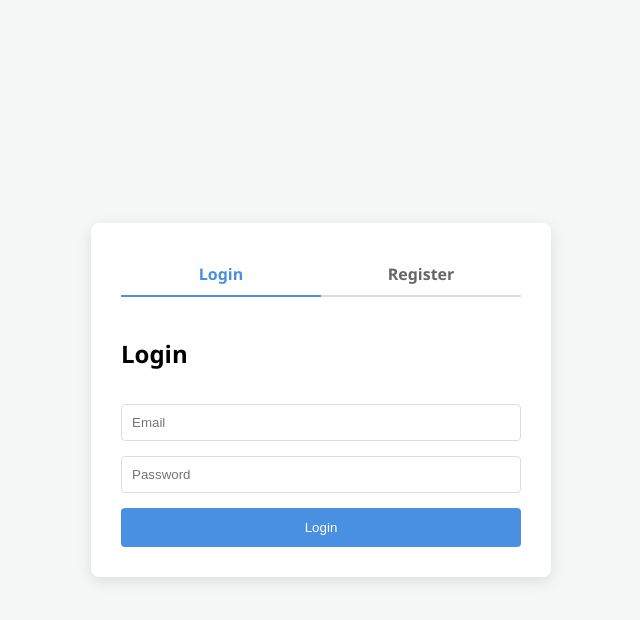
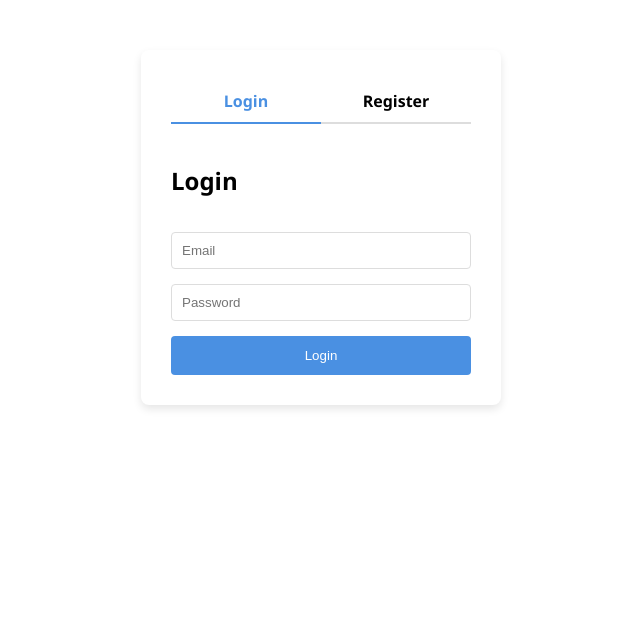
Before and after one commit to saurabhrajbhar100-rgb/Employee-Management-System, a website: page frontend/index.html in a window 1280 px wide. Shown: the whole page, without its empty margins (319-959 px from the left). Drawn offline with Linux system fonts and the light colour scheme.

Commit message:
update login redirect

```diff
--- a/frontend/index.html
+++ b/frontend/index.html
@@ -5,10 +5,10 @@
     <meta name="viewport" content="width=device-width, initial-scale=1.0">
     <title>Login & Register</title>
     <style>
-    body { font-family: 'Segoe UI', Tahoma, Geneva, Verdana, sans-serif; background: #f4f7f6; display: flex; justify-content: center; align-items: center; height: 100vh; margin: 0; }
-    .card { background: white; padding: 30px; border-radius: 8px; box-shadow: 0 4px 15px rgba(0,0,0,0.1); width: 100%; max-width: 400px; }
+        body { font-family: 'Segoe UI', Tahoma, Geneva, Verdana, sans-serif; }
+        .card { background: white; padding: 30px; border-radius: 8px; width: 300px; margin: 50px auto; box-shadow: 0 4px 8px rgba(0,0,0,0.1); }
         .tabs { display: flex; margin-bottom: 20px; border-bottom: 2px solid #ddd; }
-    .tab { flex: 1; padding: 10px; text-align: center; cursor: pointer; font-weight: bold; color: #666; }
+        .tab { flex: 1; padding: 10px; text-align: center; cursor: pointer; font-weight: bold; }
         .tab.active { color: #4a90e2; border-bottom: 2px solid #4a90e2; margin-bottom: -2px; }
         form { display: none; flex-direction: column; gap: 15px; }
         form.active { display: flex; }
@@ -80,7 +80,7 @@
                 if (isLogin) {
                     localStorage.setItem('token', result.token);
                     alert('Login successful!');
-          window.location.href = 'index.html';
+                    window.location.href = 'dashbord.html';
                 } else {
                     alert('Registration successful! Please login.');
                     switchTab('login');
```
Lines whose indentation alone changed are shown as unchanged.
